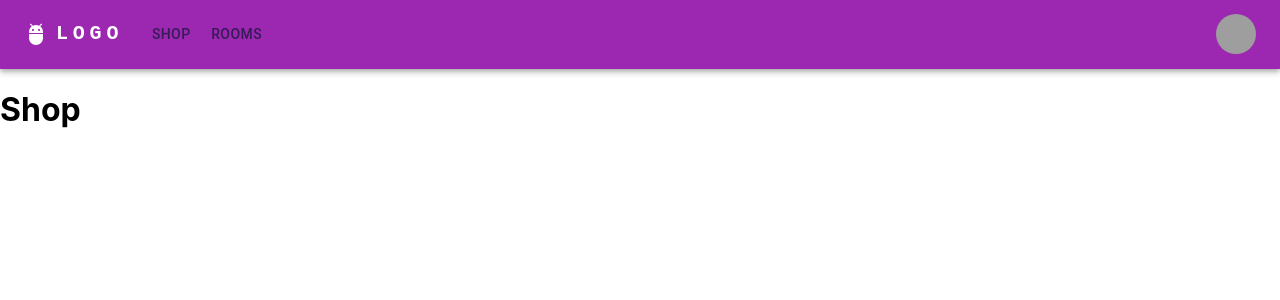
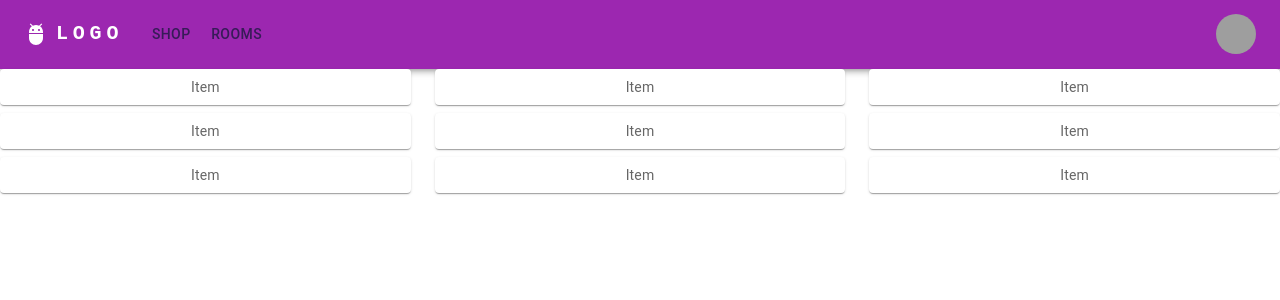
Before and after one commit to JDCRecomendable/wdcc-x-sesa-hackathon-2022, a React (Create React App) app in the folder frontend/: page /shop in a window 1280 px wide. Shown: the top 300 px of the page. Built offline with nearby package versions, Linux system fonts and the light colour scheme; grey boxes are pictures that could not be loaded.

Commit message:
Added grid to shoppage

```diff
--- a/frontend/src/pages/ShopPage.js
+++ b/frontend/src/pages/ShopPage.js
@@ -1,8 +1,50 @@
+import Grid from '@mui/material/Grid'
+import * as React from 'react';
+import { styled } from '@mui/material/styles';
+import Box from '@mui/material/Box';
+import Paper from '@mui/material/Paper';
+
+
+const Item = styled(Paper)(({ theme }) => ({
+  backgroundColor: theme.palette.mode === 'dark' ? '#1A2027' : '#fff',
+  ...theme.typography.body2,
+  padding: theme.spacing(1),
+  textAlign: 'center',
+  color: theme.palette.text.secondary,
+}));
+
+function FormRow() {
+  return (
+    <React.Fragment>
+      <Grid item xs={4}>
+        <Item>Item</Item>
+      </Grid>
+      <Grid item xs={4}>
+        <Item>Item</Item>
+      </Grid>
+      <Grid item xs={4}>
+        <Item>Item</Item>
+      </Grid>
+    </React.Fragment>
+  );
+}
+
 const ShopPage = () => {
   return (
-    <>
-      <h1>Shop</h1>
-    </>
+      <Box sx={{ flexGrow: 1 }}>
+        <Grid container spacing={1}>
+          <Grid container item spacing={3}>
+            <FormRow />
+          </Grid>
+          <Grid container item spacing={3}>
+            <FormRow />
+          </Grid>
+          <Grid container item spacing={3}>
+            <FormRow />
+          </Grid>
+        </Grid>
+      </Box>
+
   );
 };
 
```
